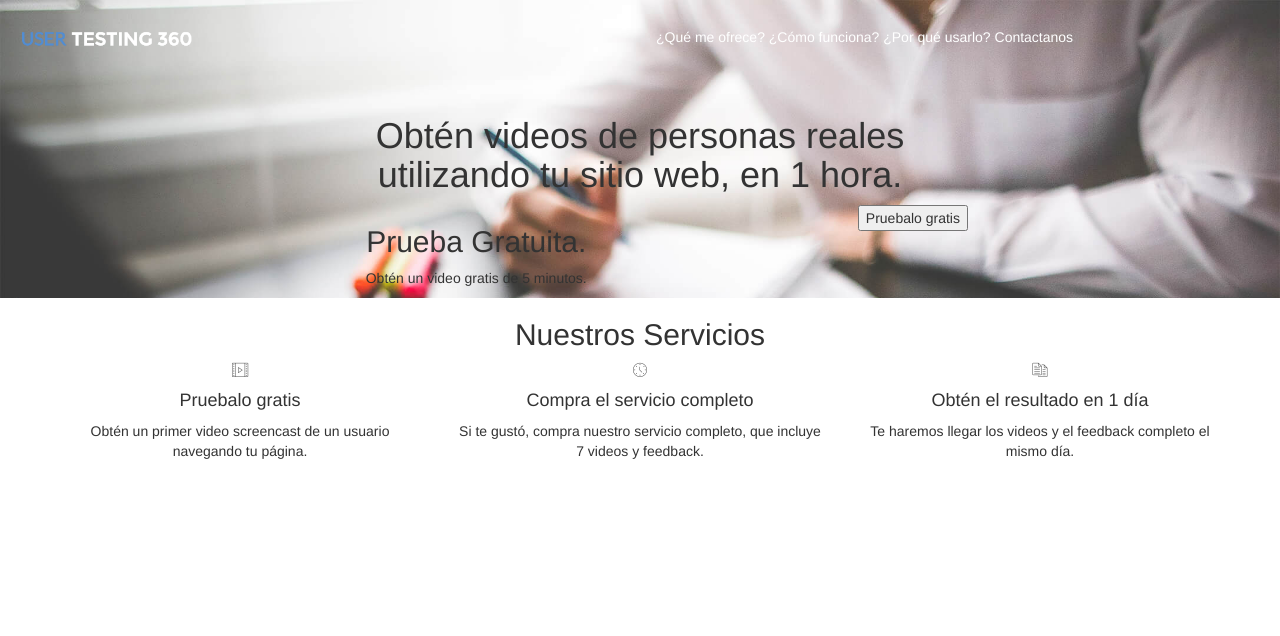
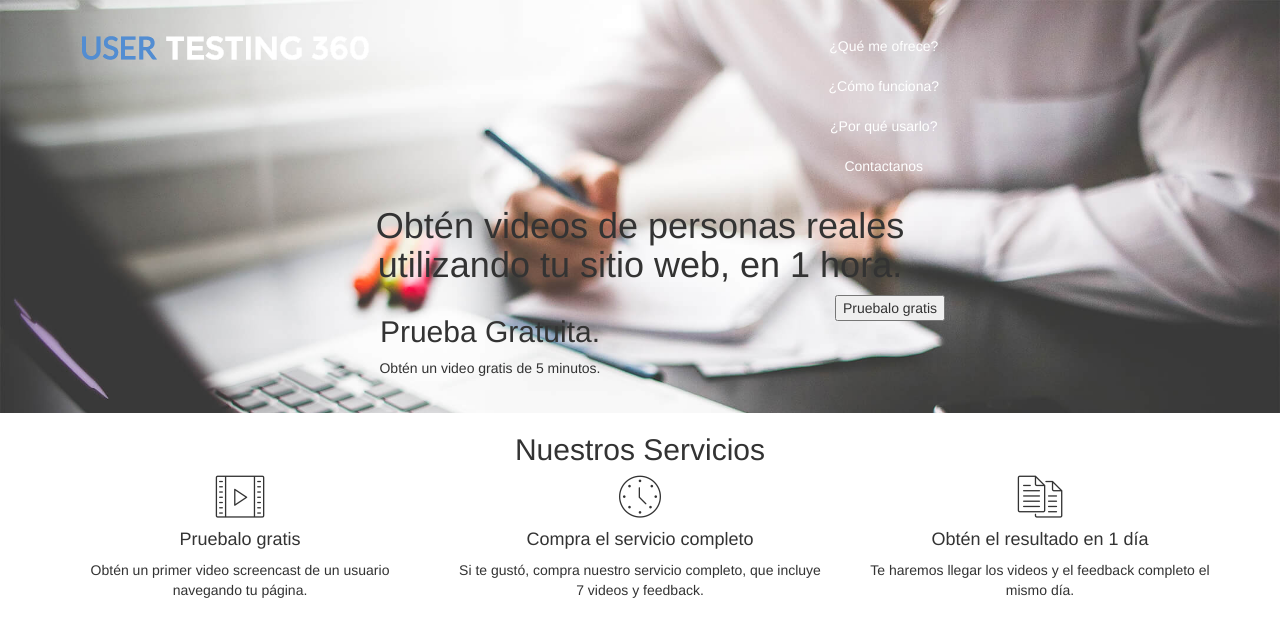
Before and after one commit to aguzro/user-testing-360, a plain HTML site: page index.html in a window 1280 px wide. Drawn offline with Linux system fonts and the light colour scheme; files whose address does not match are found by name.

Commit message:
Reestructuración html de NAV

```diff
--- a/css/main.css
+++ b/css/main.css
@@ -2,19 +2,32 @@
 * {
 	text-align: center;
 }
+.tw {
+	color: #fff;
+}
 
+
+
+
+
+.pbt-5 {
+	padding: 2% 0;
+}
 /*  HEADER */
 .bgImgH {
 	background-image: url(../image/large.jpg);
 	background-repeat: none;
 	background-size: 100%;
-	padding-top: 2%;
-}
-.tw {
-	color: #fff;
 }
 
+
 /* SERVICES */
-.circleS {
+.circle {
+	border-radius: 50%
+	padding: 30%;
+	box-shadow: ;
 
 }
+.fS {
+	font-size: 3em;
+}
--- a/index.html
+++ b/index.html
@@ -16,20 +16,20 @@
     <link href="css/bootstrap.min.css" rel="stylesheet">
 	</head>
 	<body>
-			<header class="bgImgH">
-				<div class="container-fluid">
+			<header class="bgImgH pbt-5">
+				<div class="container">
 					<div class="row">
 						<div class="col-md-2">
-							<img class="img-responsive" src="image/user-r.png">
+							<img src="image/user-r.png">
 						</div>
-						<div class="col-md-5 col-md-offset-4">
-							<nav class="navbar navbar-light">
-  							<div class="nav navbar-nav">
-    							<a class="nav-item nav-link tw" href="#">¿Qué me ofrece?</a>
-    							<a class="nav-item nav-link tw" href="#">¿Cómo funciona?</a>
-    							<a class="nav-item nav-link tw" href="#">¿Por qué usarlo?</a>
-    							<a class="nav-item nav-link tw" href="#">Contactanos</a>
-  							</div>
+						<div class="col-md-7 col-md-offset-3">
+							<nav>
+  							<ul class="nav">
+    							<li><a class="tw" href="#">¿Qué me ofrece?</a></li>
+    							<li><a class="tw" href="#">¿Cómo funciona?</a></li>
+    							<li><a class="tw" href="#">¿Por qué usarlo?</a></li>
+    							<li><a class="tw" href="contact.html">Contactanos</a></li>
+  							</ul>
 							</nav>
 						</div>
 					<div class="row">
@@ -55,17 +55,17 @@
 						</div>
 						<div class="row">
 							<div class="col-md-4">
-								<div class="circle"><i class="icon-video"></i></div>
+								<div class="circle"><i class="icon-video fS"></i></div>
 								<h4 class="text­center">Pruebalo gratis</h4>
 								<p class="text­center">Obtén un primer video screencast de un usuario navegando tu página.</p>
 							</div>
 							<div class="col-md-4">
-								<div class="circle"><i class="icon-clock"></i></div>
+								<div class="circle"><i class="icon-clock fS"></i></div>
 								<h4 class="text­center">Compra el servicio completo</h4>
 								<p class="text­center">Si te gustó, compra nuestro servicio completo, que incluye 7 videos y feedback.</p>
 							</div>
 							<div class="col-md-4">
-								<div class="circle"><i class="icon-documents"></i></div>
+								<div class="circle"><i class="icon-documents fS"></i></div>
 								<h4 class="text­center">Obtén el resultado en 1 día</h4>
 								<p class="text­center">Te haremos llegar los videos y el feedback completo el mismo día. </p>
 							</div>
```
